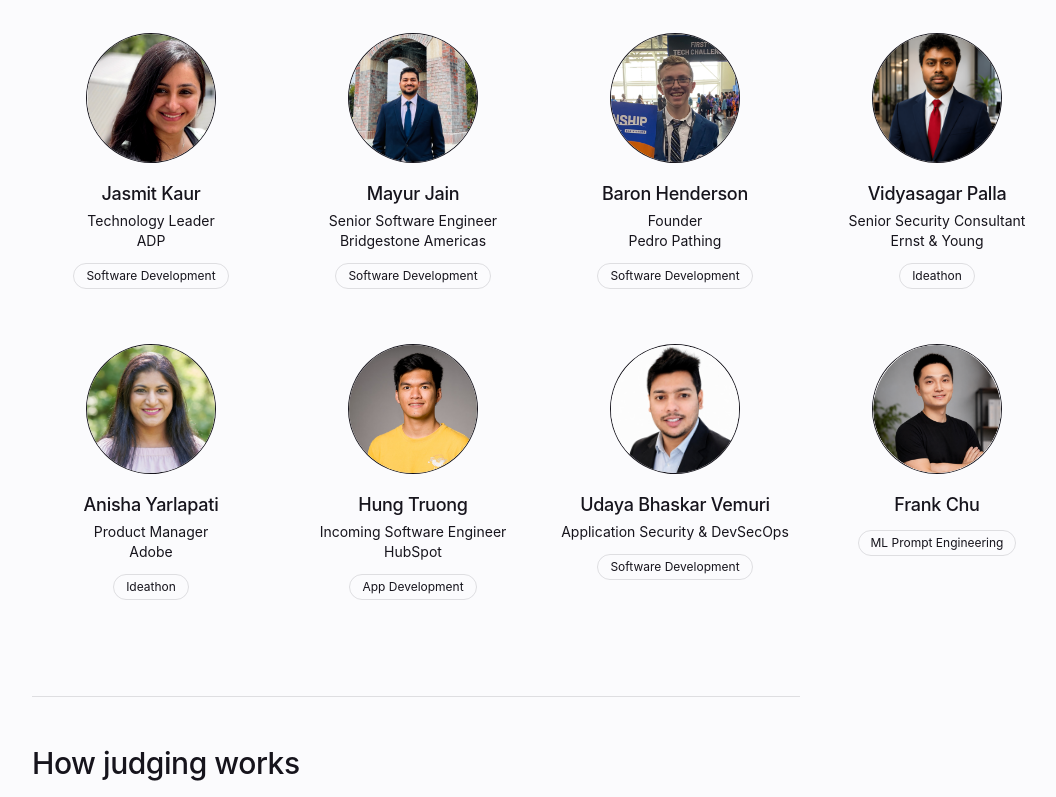
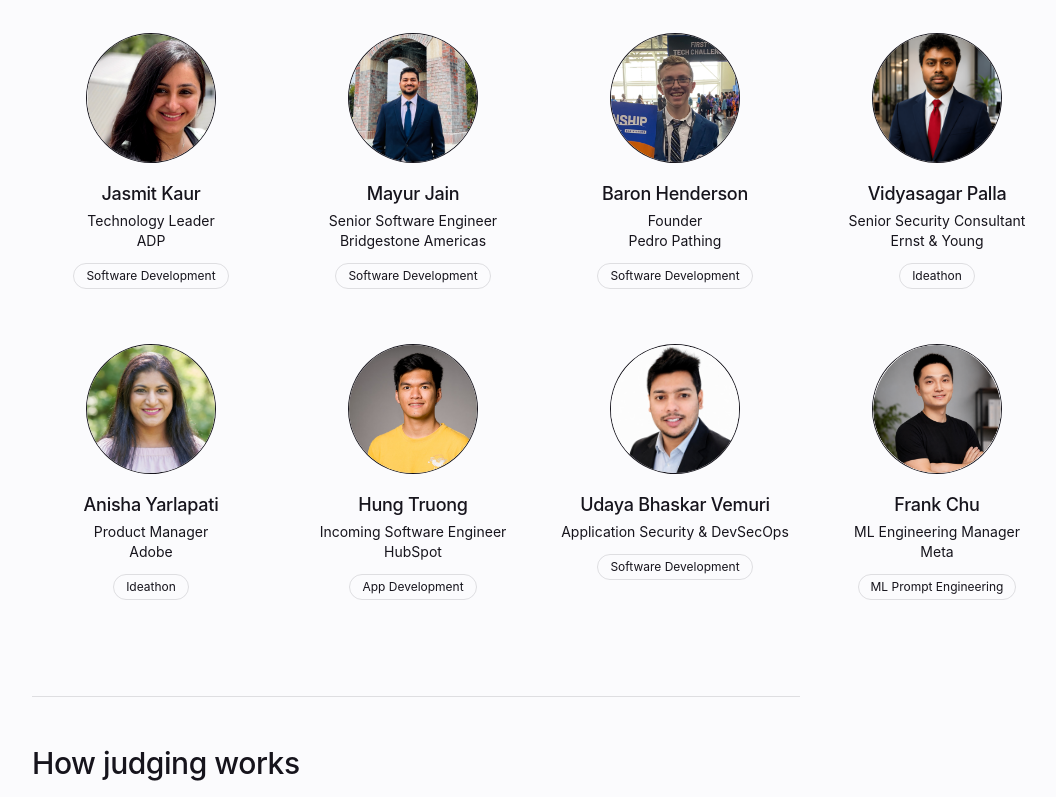
Before and after one commit to project54321/reveriehacks.org, a React (Vite) app in the folder ReverieHacks/: page /judges in a window 1280 px wide. Shown: the part 1356-2153 px from the top of the page, without its empty margins (96-1152 px from the left). Built offline with nearby package versions, Linux system fonts and the light colour scheme.

Commit message:
Link judge cards to LinkedIn (Mayur, Krunal, Hung, Udaya); add Frank Chu title (Meta)

```diff
--- a/ReverieHacks/src/app/pages/JudgesPage.tsx
+++ b/ReverieHacks/src/app/pages/JudgesPage.tsx
@@ -6,6 +6,7 @@ interface Judge {
   role?: string;
   company?: string;
   track?: string;
+  linkedin?: string;
 }
 
 const judges: Judge[] = [
@@ -18,17 +19,17 @@ const judges: Judge[] = [
   { name: 'Khush Patel', role: 'Founding Architect', company: 'Lyzr AI', img: '/judges/khush.png', track: 'Datathon' },
   { name: 'Sunil Kumar', role: 'Principal Agile Practitioner', company: 'Bank of America', img: '/judges/sunil.png', track: 'Ideathon' },
   { name: 'Fahad Mehfooz', role: 'Founding AI Engineer', company: 'MenuData', img: '/judges/fahaz.png', track: 'Datathon' },
-  { name: 'Krunal Patel', role: 'Senior Technical Program Manager', company: 'Applied Materials', img: '/judges/krunal.png', track: 'Embedded Systems' },
+  { name: 'Krunal Patel', role: 'Senior Technical Program Manager', company: 'Applied Materials', img: '/judges/krunal.png', track: 'Embedded Systems', linkedin: 'https://linkedin.com/in/krunalpatel1860' },
   { name: 'Jyoti Shah', role: 'Director of Application Development', company: 'ADP', img: '/judges/jyoti.png', track: 'Datathon' },
   { name: 'Anindita Bhowmick', role: 'Founder & CEO', company: 'Anibotix Robotics', img: '/judges/anindita.png', track: 'Ideathon' },
   { name: 'Jasmit Kaur', role: 'Technology Leader', company: 'ADP', img: '/judges/jasmit.png', track: 'Software Development' },
-  { name: 'Mayur Jain', role: 'Senior Software Engineer', company: 'Bridgestone Americas', img: '/judges/mayur.png', track: 'Software Development' },
+  { name: 'Mayur Jain', role: 'Senior Software Engineer', company: 'Bridgestone Americas', img: '/judges/mayur.png', track: 'Software Development', linkedin: 'https://www.linkedin.com/in/maayurjaain' },
   { name: 'Baron Henderson', role: 'Founder', company: 'Pedro Pathing', img: '/judges/baron.png', track: 'Software Development' },
   { name: 'Vidyasagar Palla', role: 'Senior Security Consultant', company: 'Ernst & Young', img: '/judges/vidyasagar.png', track: 'Ideathon' },
   { name: 'Anisha Yarlapati', role: 'Product Manager', company: 'Adobe', img: '/judges/anisha.png', track: 'Ideathon' },
-  { name: 'Hung Truong', role: 'Incoming Software Engineer', company: 'HubSpot', img: '/judges/hung.png', track: 'App Development' },
-  { name: 'Udaya Bhaskar Vemuri', role: 'Application Security & DevSecOps', img: '/judges/udaya.png', track: 'Software Development' },
-  { name: 'Frank Chu', img: '/judges/frank.png', track: 'ML Prompt Engineering' },
+  { name: 'Hung Truong', role: 'Incoming Software Engineer', company: 'HubSpot', img: '/judges/hung.png', track: 'App Development', linkedin: 'https://www.linkedin.com/in/hungtk04' },
+  { name: 'Udaya Bhaskar Vemuri', role: 'Application Security & DevSecOps', img: '/judges/udaya.png', track: 'Software Development', linkedin: 'https://www.linkedin.com/in/udayabhaskarv' },
+  { name: 'Frank Chu', role: 'ML Engineering Manager', company: 'Meta', img: '/judges/frank.png', track: 'ML Prompt Engineering' },
 ];
 
 export function JudgesPage() {
@@ -53,15 +54,9 @@ export function JudgesPage() {
 
         {/* Judge grid */}
         <div className="mt-16 grid grid-cols-2 gap-x-6 gap-y-14 sm:grid-cols-3 lg:grid-cols-4">
-          {judges.map((judge, index) => (
-            <motion.div
-              key={judge.name}
-              initial={{ opacity: 0, y: 14 }}
-              whileInView={{ opacity: 1, y: 0 }}
-              viewport={{ once: true, margin: '-40px' }}
-              transition={{ duration: 0.4, delay: (index % 4) * 0.05 }}
-              className="group flex flex-col items-center text-center"
-            >
+          {judges.map((judge, index) => {
+            const inner = (
+              <>
                 <img
                   src={judge.img}
                   alt={judge.name}
@@ -71,7 +66,9 @@ export function JudgesPage() {
                   className="rounded-full object-cover ring-1 ring-border transition-all duration-300 group-hover:ring-primary/60"
                   style={{ height: '8rem', width: '8rem' }}
                 />
-              <h3 className="mt-5 text-lg leading-snug">{judge.name}</h3>
+                <h3 className="mt-5 text-lg leading-snug transition-colors group-hover:text-primary">
+                  {judge.name}
+                </h3>
                 {judge.role && <p className="mt-1 text-sm text-muted-foreground">{judge.role}</p>}
                 {judge.company && <p className="text-sm text-muted-foreground">{judge.company}</p>}
                 {judge.track && (
@@ -79,8 +76,35 @@ export function JudgesPage() {
                     {judge.track}
                   </span>
                 )}
+              </>
+            );
+            const props = {
+              initial: { opacity: 0, y: 14 },
+              whileInView: { opacity: 1, y: 0 },
+              viewport: { once: true, margin: '-40px' },
+              transition: { duration: 0.4, delay: (index % 4) * 0.05 },
+            };
+            return judge.linkedin ? (
+              <motion.a
+                key={judge.name}
+                {...props}
+                href={judge.linkedin}
+                target="_blank"
+                rel="noreferrer"
+                className="group flex cursor-pointer flex-col items-center text-center"
+              >
+                {inner}
+              </motion.a>
+            ) : (
+              <motion.div
+                key={judge.name}
+                {...props}
+                className="group flex flex-col items-center text-center"
+              >
+                {inner}
               </motion.div>
-          ))}
+            );
+          })}
         </div>
 
         {/* How judging works */}
```
Lines whose indentation alone changed are shown as unchanged.
